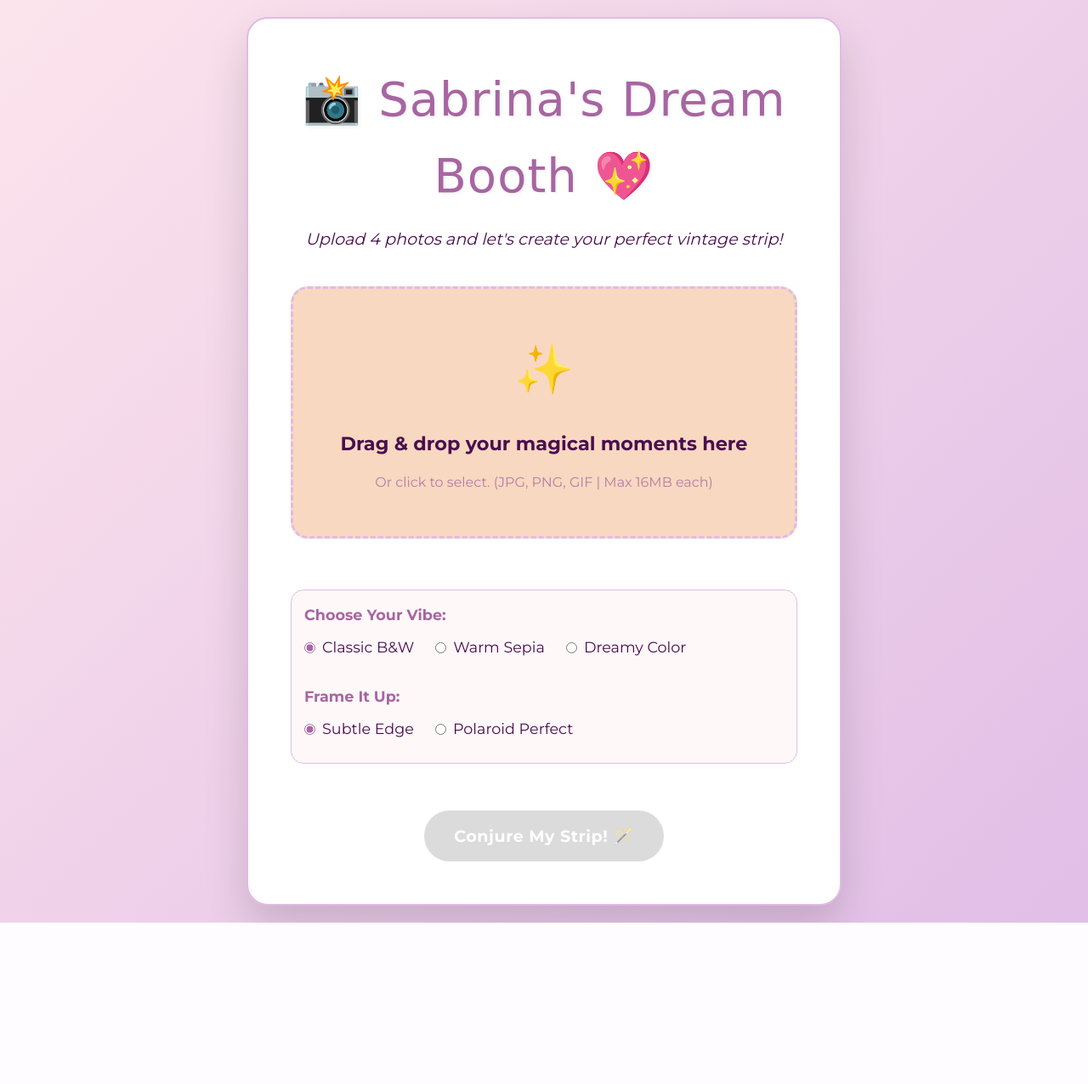
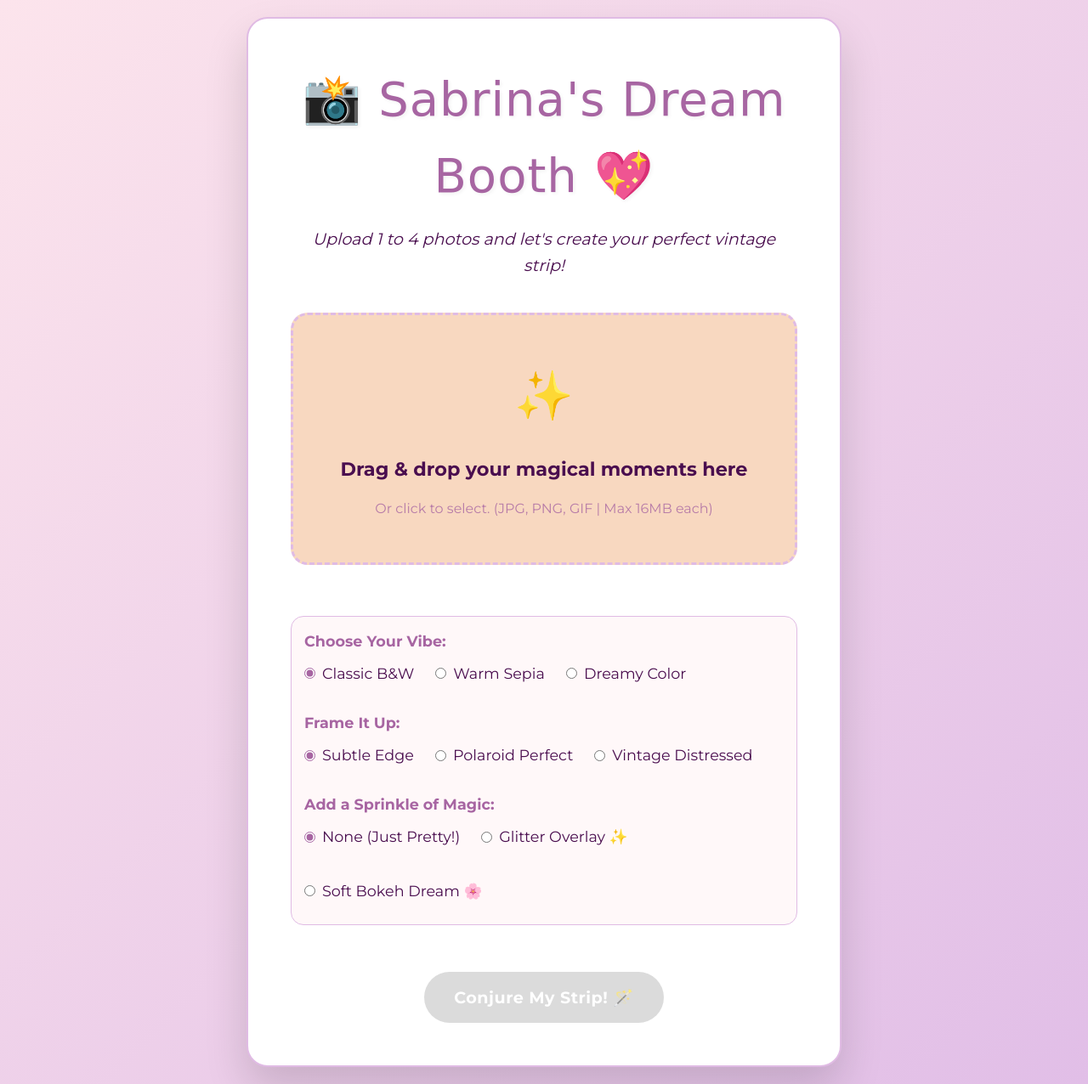
Before and after one commit to 777reet/PhotoDiaries, a Flask app: page / in a window 1280 px wide. Shown: the whole page at 85% size. Before the commit the page ends 1086 px from the top, so only its background shows below. Run offline with Flask 3, Linux system fonts and the light colour scheme; some libraries are stand-ins or nearby versions; some web fonts are replaced.

Commit message:
changed the ui

```diff
--- a/templates/index.html
+++ b/templates/index.html
@@ -9,6 +9,7 @@
 
     <link rel="stylesheet" href="{{ url_for('static', filename='style.css') }}">
     <style>
+        /* This style block for confetti-piece can remain here or be moved to style.css */
         .confetti-piece {
             position: absolute;
             width: 10px;
@@ -40,17 +41,13 @@
             animation-timing-function: ease-in-out;
         }
 
-        /* Set random x-offset for confetti */
-        .confetti-piece {
-            --rand-x: calc(var(--index) / 100 * 2 - 1); /* Distributes them across x-axis */
-            left: calc(var(--index) * 1%); /* Adjust if needed */
-        }
+        /* The --rand-x variable is set dynamically by JavaScript for wider confetti spread */
     </style>
 </head>
 <body>
     <div class="container">
         <h1>📸 Sabrina's Dream Booth 💖</h1>
-        <p class="subtitle">Upload 4 photos and let's create your perfect vintage strip! </p>
+        <p class="subtitle">Upload 1 to 4 photos and let's create your perfect vintage strip! </p>
 
         <div class="upload-area" id="uploadArea">
             <div class="upload-icon">✨</div>
@@ -77,8 +74,18 @@
                 <div class="radio-group">
                     <label><input type="radio" name="frame_style" value="classic" checked> Subtle Edge</label>
                     <label><input type="radio" name="frame_style" value="polaroid"> Polaroid Perfect</label>
+                    <label><input type="radio" name="frame_style" value="distressed"> Vintage Distressed</label> </div>
+            </div>
+
+            <div class="option-group">
+                <label>Add a Sprinkle of Magic:</label>
+                <div class="radio-group">
+                    <label><input type="radio" name="effect_filter" value="none" checked> None (Just Pretty!)</label>
+                    <label><input type="radio" name="effect_filter" value="glitter"> Glitter Overlay ✨</label>
+                    <label><input type="radio" name="effect_filter" value="bokeh"> Soft Bokeh Dream 🌸</label>
                 </div>
             </div>
+
         </div>
 
         <button class="process-btn" id="processBtn" disabled>Conjure My Strip! 🪄</button>
@@ -104,4 +111,3 @@
     <script src="{{ url_for('static', filename='script.js') }}"></script>
 </body>
 </html>
-<!--http://127.0.0.1:5000-->
```
